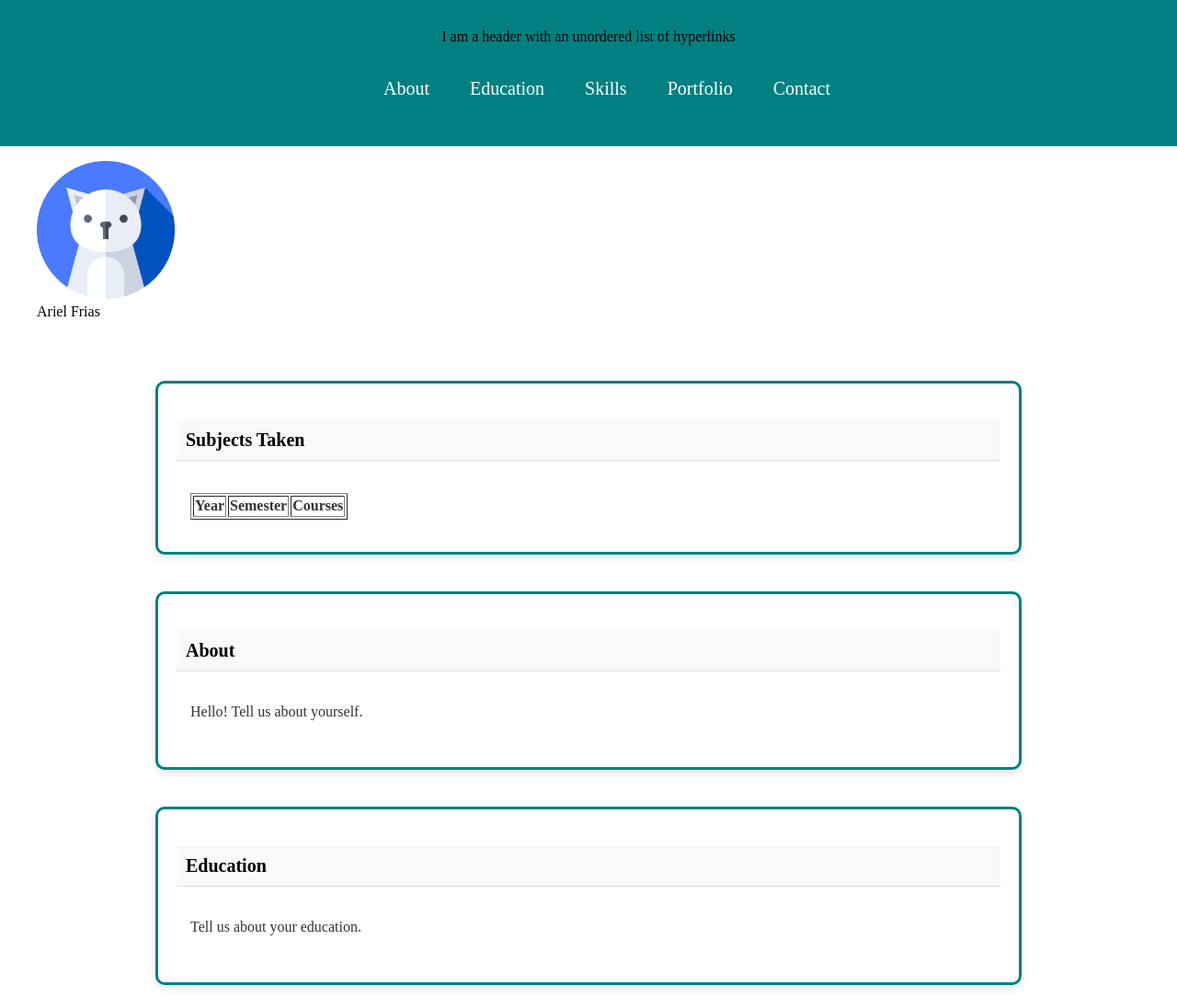
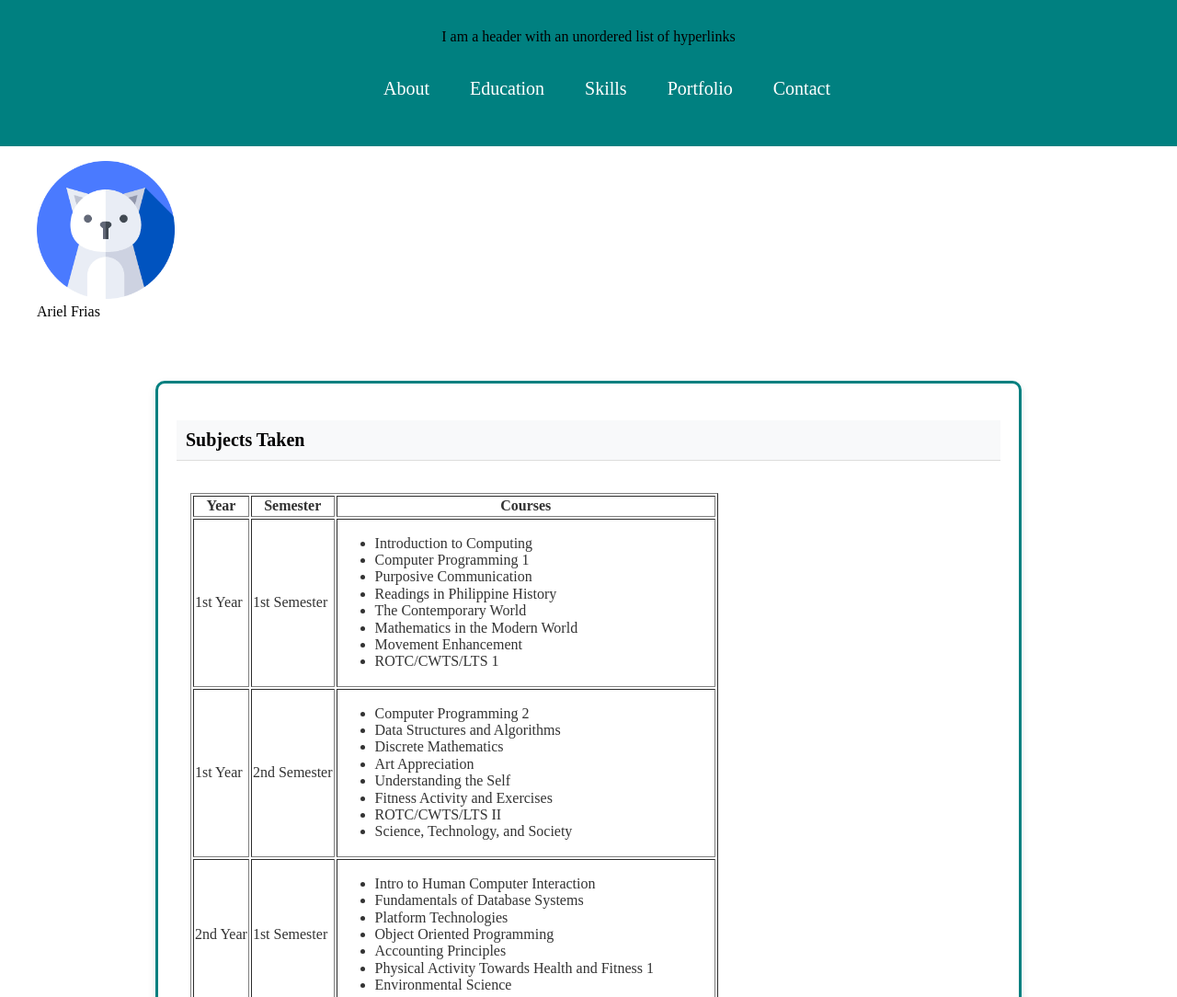
Before and after one commit to arielll74/LAB5-Subjects-Taken, a plain HTML site: page index.html in a window 1280 px wide. Shown: the top 1084 px of the page at 92% size. Drawn offline with nearby package versions, Linux system fonts and the light colour scheme; files that its build step writes are made by us from their sources; no server answers.

Commit message:
Update index.html

```diff
--- a/index.html
+++ b/index.html
@@ -86,7 +86,7 @@
     I am a footer, the last section of this page.
   </footer>
   <script>
-    fetch('https://arielll74.github.io/Lab5/courses.json')
+    fetch('https://arielll74.github.io/LAB5-Subjects-Taken/courses.json')
       .then(response => response.json())
       .then(data => {
         const tableBody = document.querySelector("#subjects-table tbody");
```
